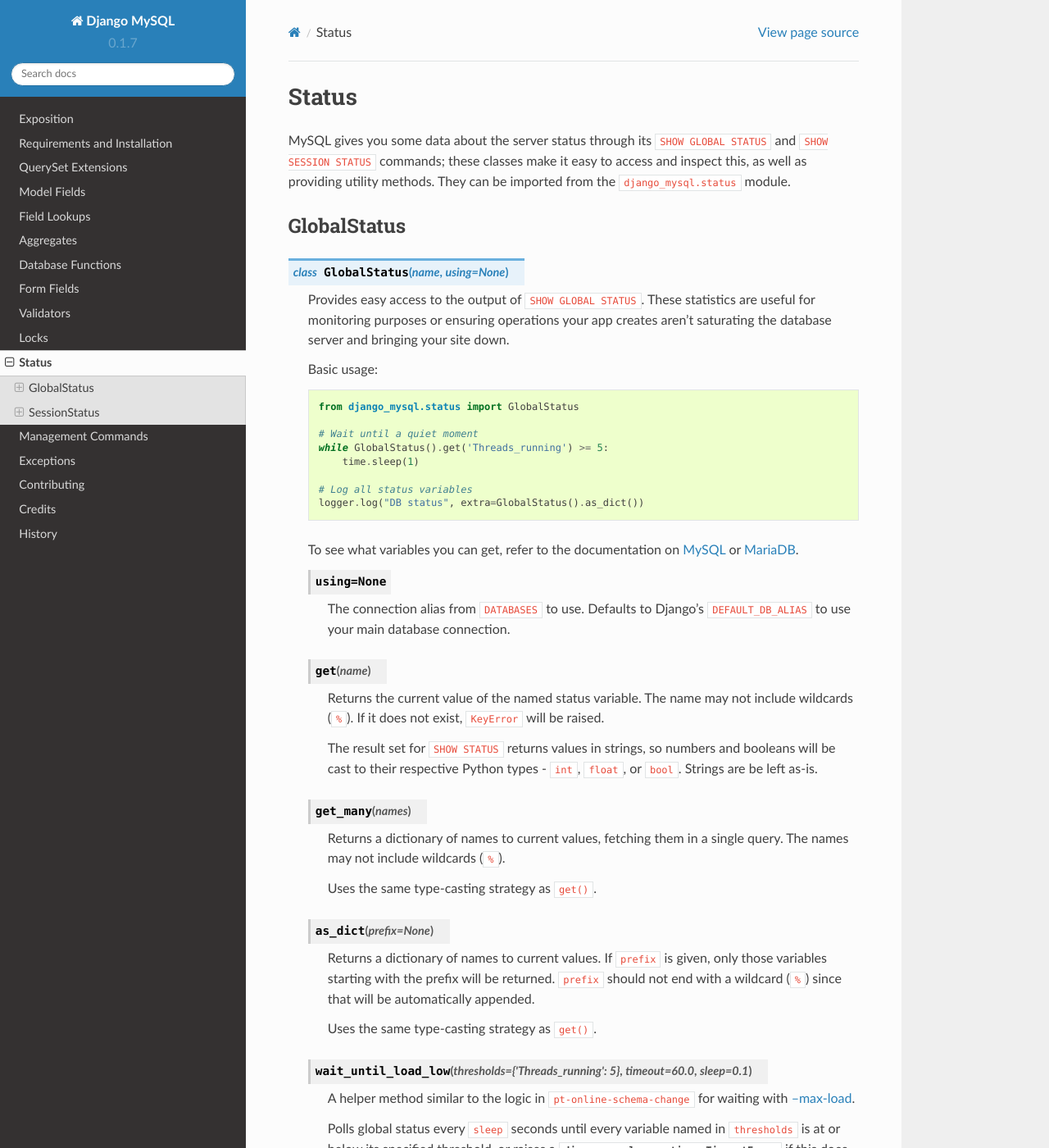
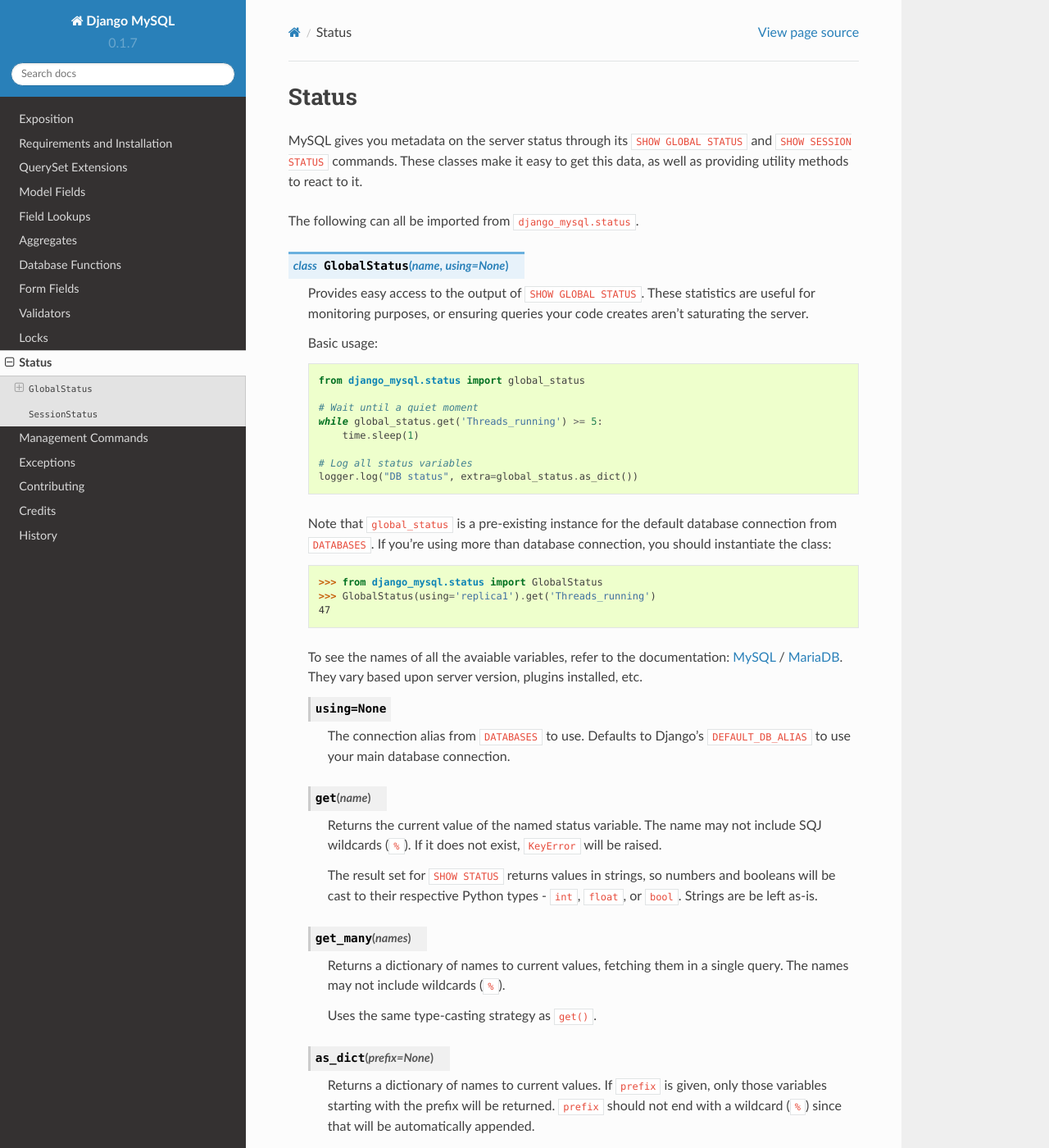
Before and after one commit to adamchainz/django-mysql, a Sphinx documentation site: the page built from docs/status.rst, in a window 1280 px wide and 1400 px high. Shown: the whole window at 82% size. Built offline with Sphinx 7.4.7 and the Read the Docs theme 2.0.0, drawn with Linux system fonts in a browser that asks for light colours; some of the changed text lies outside the part shown.

Commit message:
Make global and session status lazy singletons for the default connection

```diff
--- a/docs/status.rst
+++ b/docs/status.rst
@@ -4,37 +4,45 @@
 Status
 ======
 
-MySQL gives you some data about the server status through its
-``SHOW GLOBAL STATUS`` and ``SHOW SESSION STATUS`` commands; these classes make
-it easy to access and inspect this, as well as providing utility methods. They
-can be imported from the ``django_mysql.status`` module.
+MySQL gives you metadata on the server status through its
+``SHOW GLOBAL STATUS`` and ``SHOW SESSION STATUS`` commands. These classes
+make it easy to get this data, as well as providing utility methods to react
+to it.
+
+The following can all be imported from ``django_mysql.status``.
 
 .. currentmodule:: django_mysql.status
 
-GlobalStatus
-------------
 
 .. class:: GlobalStatus(name, using=None)
 
-    Provides easy  access to the output of ``SHOW GLOBAL STATUS``. These
-    statistics are useful for monitoring purposes or ensuring operations your
-    app creates aren't saturating the database server and bringing your site
-    down.
+    Provides easy access to the output of ``SHOW GLOBAL STATUS``. These
+    statistics are useful for monitoring purposes, or ensuring queries your
+    code creates aren't saturating the server.
 
     Basic usage::
 
-        from django_mysql.status import GlobalStatus
+        from django_mysql.status import global_status
 
         # Wait until a quiet moment
-        while GlobalStatus().get('Threads_running') >= 5:
+        while global_status.get('Threads_running') >= 5:
             time.sleep(1)
 
         # Log all status variables
-        logger.log("DB status", extra=GlobalStatus().as_dict())
+        logger.log("DB status", extra=global_status.as_dict())
 
-    To see what variables you can get, refer to the documentation on
-    `MySQL <http://dev.mysql.com/doc/refman/5.6/en/show-status.html>`_ or
-    `MariaDB <https://mariadb.com/kb/en/mariadb/show-status/>`_.
+    Note that ``global_status`` is a pre-existing instance for the default
+    database connection from ``DATABASES``. If you're using more than database
+    connection, you should instantiate the class::
+
+        >>> from django_mysql.status import GlobalStatus
+        >>> GlobalStatus(using='replica1').get('Threads_running')
+        47
+
+    To see the names of all the avaiable variables, refer to the documentation:
+    `MySQL <http://dev.mysql.com/doc/refman/5.6/en/show-status.html>`_ /
+    `MariaDB <https://mariadb.com/kb/en/mariadb/show-status/>`_. They vary
+    based upon server version, plugins installed, etc.
 
     .. attribute:: using=None
 
@@ -44,8 +52,8 @@ GlobalStatus
     .. method:: get(name)
 
         Returns the current value of the named status variable. The name may
-        not include wildcards (``%``). If it does not exist, ``KeyError`` will
-        be raised.
+        not include SQJ wildcards (``%``). If it does not exist, ``KeyError``
+        will be raised.
 
         The result set for ``SHOW STATUS`` returns values in strings, so
         numbers and booleans will be cast to their respective Python types -
@@ -89,17 +97,26 @@ GlobalStatus
         sharply reduce your risk of outage.
 
 
-SessionStatus
--------------
-
 .. class:: SessionStatus(name, connection_name=None)
 
     This class is the same as GlobalStatus apart from it runs
     ``SHOW SESSION STATUS``, so *some* variables are restricted to the current
     connection only, rather than the whole server. For which, you should refer
-    to the documentation on
-    `MySQL <http://dev.mysql.com/doc/refman/5.6/en/show-status.html>`_ or
+    to the documentation:
+    `MySQL <http://dev.mysql.com/doc/refman/5.6/en/show-status.html>`_ /
     `MariaDB <https://mariadb.com/kb/en/mariadb/show-status/>`_.
 
     Also it doesn't have the ``wait_until_load_low`` method, which only makes
     sense in a global setting.
+
+    Example usage::
+
+        from django_mysql.status import session_status
+
+        read_operations = session_status.get("Handler_read")
+
+    And for a different connection:
+
+        from django_mysql.status import SessionStatus
+
+        replica1_reads = SessionStatus(using='replica1').get("Handler_read")
```
Also changed, not shown: 2 other files.
